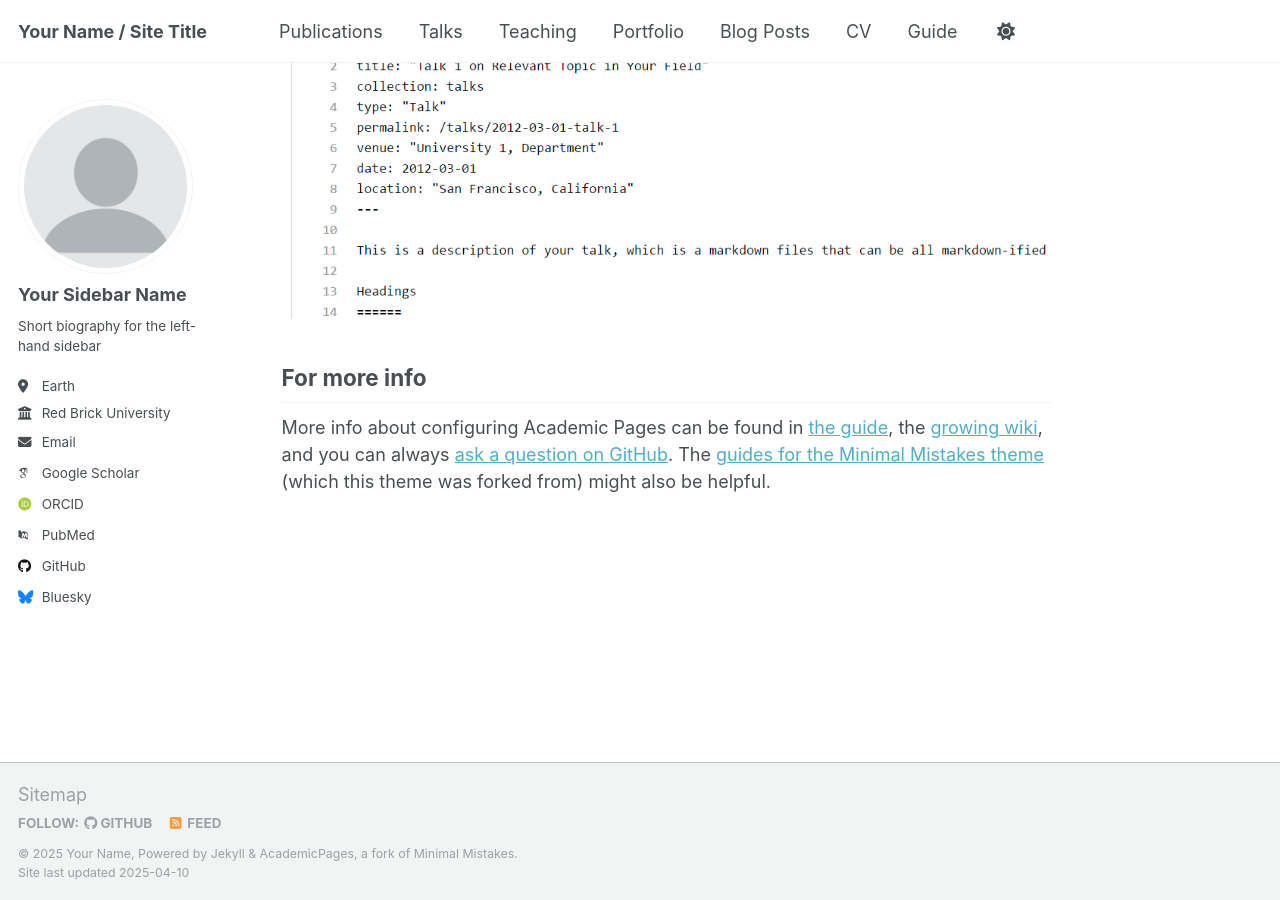
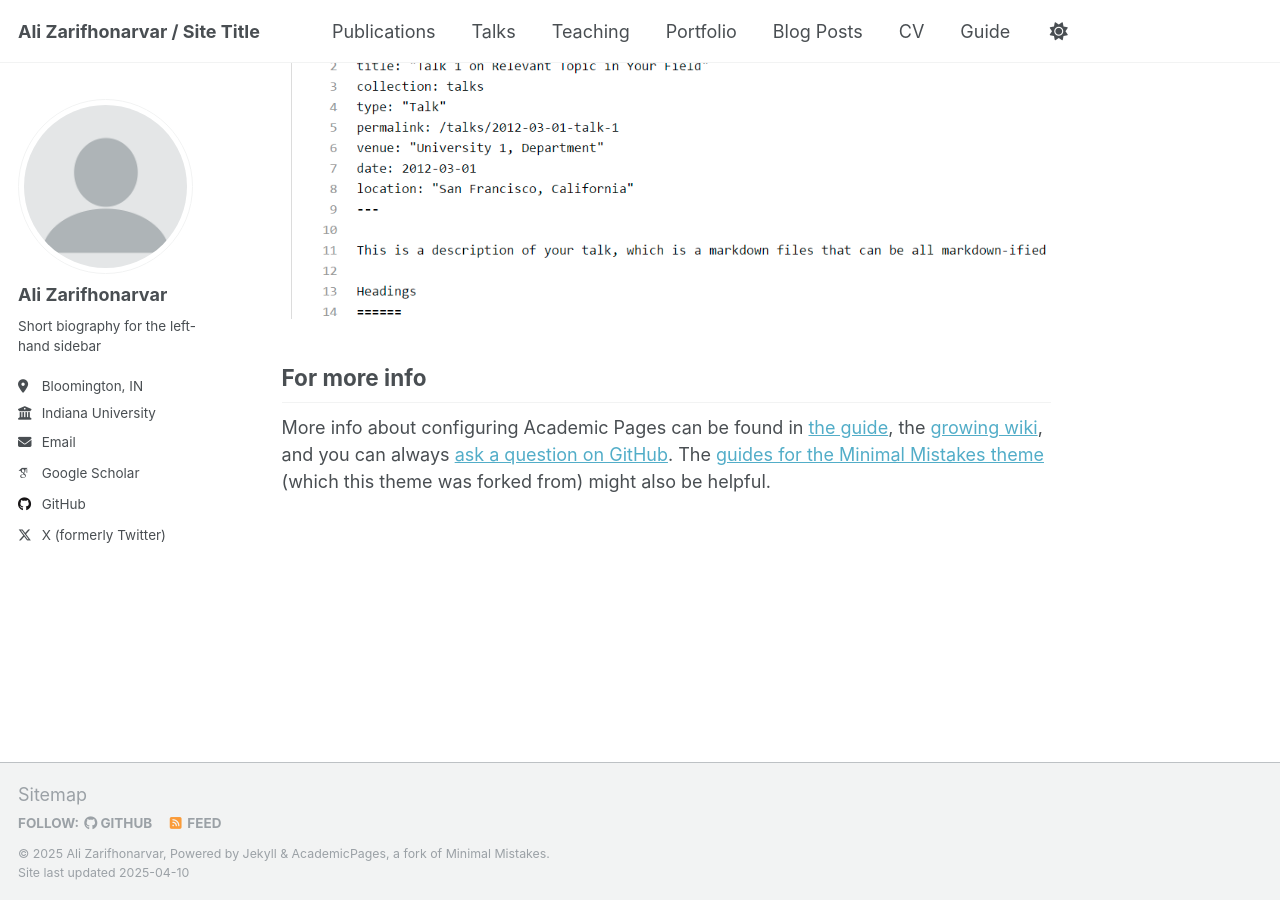
Before and after one commit to alizarif/alizarif.github.io, a Jekyll site: the page built from _pages/about.md, in a window 1280 px wide and 900 px high, scrolled down 2636 px. Built offline with Jekyll 4.4.1, drawn with Linux system fonts in a browser that asks for light colours; some web fonts are replaced.

Commit message:
Update _config.yml

```diff
--- a/_config.yml
+++ b/_config.yml
@@ -9,13 +9,13 @@
 # Basic Site Settings
 locale                   : "en-US"
 site_theme               : "default"
-title                    : "Your Name / Site Title"
+title                    : "Ali Zarifhonarvar / Site Title"
 title_separator          : "-"
-name                     : &name "Your Name"
+name                     : &name "Ali Zarifhonarvar"
 description              : &description "personal description"
-url                      : https://academicpages.github.io # the base hostname & protocol for your site e.g. "https://[your GitHub username].github.io"
+url                      : https://alizarif.github.io # the base hostname & protocol for your site e.g. "https://[your GitHub username].github.io"
 baseurl                  : "" # the subpath of your site, e.g. "/blog"
-repository               : "academicpages/academicpages.github.io"
+repository               : "alizarif/alizarif.github.io"
 
 # Site Author - The following control what appear as part of the author content on the side bar.
 #               If a field is blank the icon and link will not appear, otherwise it will be shown.
@@ -23,21 +23,21 @@ repository               : "academicpages/academicpages.github.io"
 author:
   # Biographic information
   avatar           : "profile.png"
-  name             : "Your Sidebar Name"
+  name             : "Ali Zarifhonarvar"
   pronouns         : # example: "she/her"
   bio              : "Short biography for the left-hand sidebar"
-  location         : "Earth"
-  employer         : "Red Brick University"
-  uri              : # URL
-  email            : "none@example.org"
+  location         : "Bloomington, IN"
+  employer         : "Indiana University"
+  uri              : # alizarif.github.io
+  email            : "alizarif@iu.edu"
 
   # Academic websites
   arxiv            : # URL - Update with the correct link to your profile
-  googlescholar    : "https://scholar.google.com/citations?user=PS_CX0AAAAAJ"
+  googlescholar    : "https://scholar.google.com/citations?user=PGgdRAUAAAAJ&hl=en"
   impactstory      : # URL
-  orcid            : "http://orcid.org/yourorcidurl"
+  orcid            : # URL
   semantic         : # URL
-  pubmed           : "https://www.ncbi.nlm.nih.gov/pubmed/?term=john+snow"
+  pubmed           : # URL
   researchgate     : # URL
   scopus           : # URL
 
@@ -50,7 +50,7 @@ author:
   stackoverflow    : # User number or user number and name (i.e., use "1" or "1/jeff-atwood")
 
   # Social media
-  bluesky          : "bsky.app" # Replace this with you Bluesky username
+  bluesky          : # Username
   facebook         : # Username
   flickr           : # Username
   foursquare       : # Username
@@ -67,7 +67,7 @@ author:
   steam            : # Username
   telegram         : # URL
   tumblr           : # Username
-  twitter          : # Username for X / Twitter
+  twitter          : alizarif
   vine             : # Username
   weibo            : # Username
   wikipedia        : # Username
```
